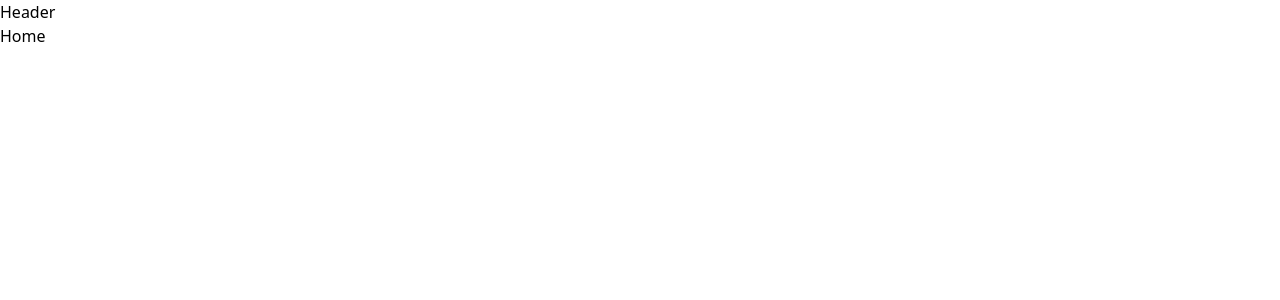
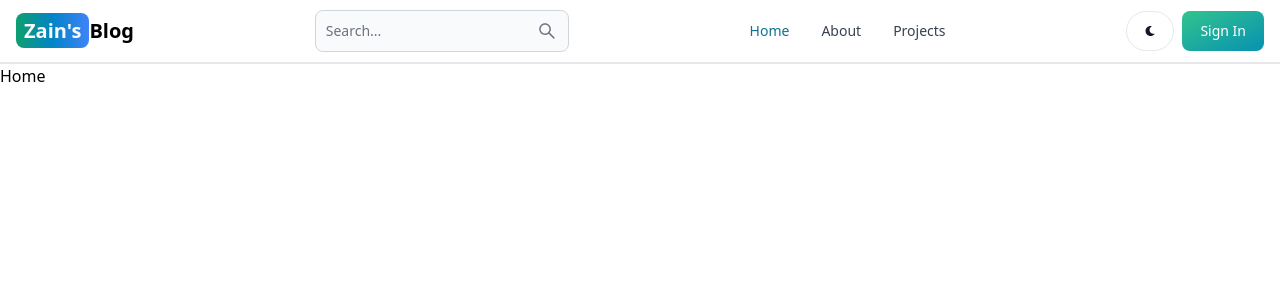
Before and after one commit to ImZAIN03/BLOG-APP, a React (Vite) app in the folder client/: page / in a window 1280 px wide. Shown: the top 300 px of the page. Built offline with nearby package versions, Linux system fonts and the light colour scheme.

Commit message:
Header Section

```diff
--- a/client/package.json
+++ b/client/package.json
@@ -13,6 +13,7 @@
     "flowbite-react": "^0.7.2",
     "react": "^18.2.0",
     "react-dom": "^18.2.0",
+    "react-icons": "^5.0.1",
     "react-router-dom": "^6.21.2"
   },
   "devDependencies": {
--- a/client/src/components/Header.jsx
+++ b/client/src/components/Header.jsx
@@ -1,7 +1,58 @@
-import React from 'react'
+import {Button, Navbar, TextInput} from 'flowbite-react'
+import { Link , useLocation } from 'react-router-dom'
+import { AiOutlineSearch } from 'react-icons/ai'
+import { FaMoon } from 'react-icons/fa'
 
 export default function Header() {
+    const path = useLocation().pathname;
   return (
-    <div>Header</div>
+    <Navbar className='border-b-2'>
+    <Link
+      to="/"
+      className='self-center whitespace-nowrap text-sm sm:text-xl font-semibold dark:text-white'
+      >
+      <span className='px-2 py-1 bg-gradient-to-r from-green-500 via-sky-600 to-blue-500 text-slate-50 rounded-lg '>
+      Zain's
+      </span>
+      Blog
+    </Link>
+    <form>
+      <TextInput
+        type='text'
+        placeholder='Search...'
+        rightIcon={AiOutlineSearch}
+        className='hidden lg:inline'
+      />
+    </form>
+    <Button className='w-12 h-10 lg:hidden' color='gray' pill>
+      <AiOutlineSearch/>
+    </Button>
+    <div className='flex gap-2 md:order-2'>
+      <Button className='w-12 h-10 hidden sm:inline' color='gray' pill>
+        <FaMoon/>
+      </Button>
+      <Link to='/sign-in'>
+        <Button gradientDuoTone="greenToBlue"> Sign In </Button>
+      </Link>
+      <Navbar.Toggle />
+    </div>
+      <Navbar.Collapse>
+        <Navbar.Link active={path === "/"} as={'div'}>
+          <Link to='/'>
+            Home
+          </Link>
+        </Navbar.Link>
+        <Navbar.Link active={path === "/about"} as={'div'}>
+          <Link to='/about'>
+            About
+          </Link>
+        </Navbar.Link>
+        <Navbar.Link active={path === "/projects"} as={'div'}>
+          <Link to='/projects'>
+            Projects
+          </Link>
+        </Navbar.Link>
+      </Navbar.Collapse>
+    </Navbar>
   )
 }
```
Also changed, not shown: 1 other file (tests, documents, lock files or other folders).
